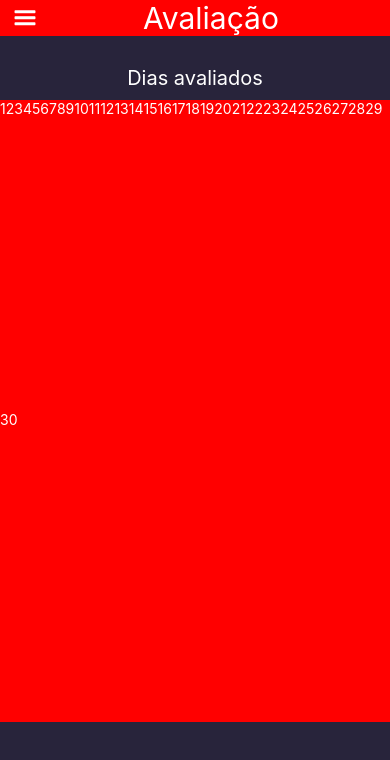
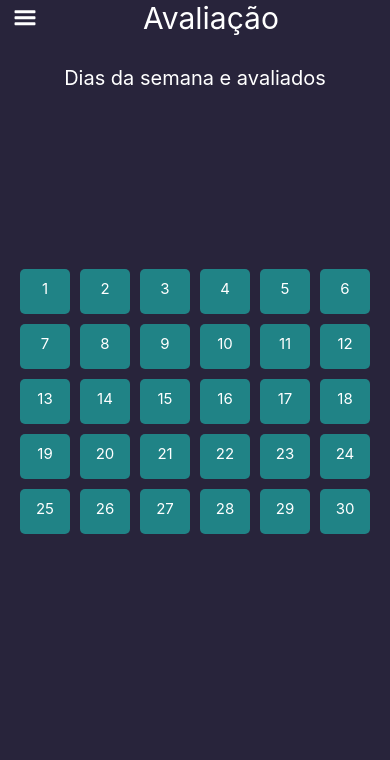
Before and after one commit to denner-august/proximo-nivel, a React Native app: screen /Menu in a window 390 px wide. Shown: the top 760 px of the page. Built offline with nearby package versions, Linux system fonts and the light colour scheme.

Commit message:
adicionando react-paper localStorege e desenvolvendo tela final (menu)

```diff
--- /dev/null
+++ b/components/avaliação/Avaliacao.tsx
@@ -0,0 +1,118 @@
+import { StyleSheet, Text, View, TouchableOpacity } from "react-native";
+import { SafeAreaView } from "react-native-safe-area-context";
+import { AntDesign } from "@expo/vector-icons";
+import { Dimensions } from "react-native";
+import { RadioButton } from "react-native-paper";
+import { useState } from "react";
+
+const windowWidth = Dimensions.get("window").width;
+
+export function Avaliacao({ navigation, route }: any) {
+  const { dia } = route.params;
+  const buttonVoltar = <AntDesign name="back" size={30} color="#fff" />;
+
+  const [NotaDay, setNotaDay] = useState("");
+
+  function SalvarNota() {
+    console.log("salvando");
+  }
+
+  return (
+    <SafeAreaView style={{ flex: 1, backgroundColor: "#28243B" }}>
+      <View style={style.header}>
+        <TouchableOpacity onPress={() => navigation.navigate("Menu")}>
+          {buttonVoltar}
+        </TouchableOpacity>
+        <Text
+          style={{
+            fontSize: 20,
+            color: "white",
+            textAlign: "center",
+            marginLeft: windowWidth / 3.2,
+          }}
+        >
+          dia {dia}
+        </Text>
+      </View>
+
+      <View style={style.avaliacao}>
+        <Text
+          style={{
+            color: "white",
+            fontSize: 20,
+            textAlign: "center",
+            marginTop: 30,
+          }}
+        >
+          Avaliação
+        </Text>
+        <View style={style.notadia}>
+          <RadioButton.Group
+            onValueChange={(value) => setNotaDay(value)}
+            value={NotaDay}
+          >
+            <RadioButton.Item
+              label="Muito ruim"
+              value="Ruim"
+              color="white"
+              labelStyle={{ color: "white" }}
+            />
+            <RadioButton.Item
+              label="Pode Melhorar"
+              value="Médio"
+              color="white"
+              labelStyle={{ color: "white" }}
+            />
+            <RadioButton.Item
+              label="Perfeito"
+              value="Bom"
+              color="white"
+              labelStyle={{ color: "white" }}
+            />
+          </RadioButton.Group>
+        </View>
+
+        <TouchableOpacity style={style.ButtonSalvar} onPress={SalvarNota}>
+          <Text style={{ fontSize: 20, textAlign: "center", color: "#ffff" }}>
+            Salvar
+          </Text>
+        </TouchableOpacity>
+      </View>
+    </SafeAreaView>
+  );
+}
+
+const style = StyleSheet.create({
+  header: {
+    marginTop: 10,
+    paddingHorizontal: 10,
+
+    flexDirection: "row",
+  },
+  avaliacao: {
+    flex: 1,
+    borderRadius: 10,
+    margin: 20,
+  },
+  notadia: {
+    height: 250,
+    borderRadius: 5,
+    margin: 10,
+    marginTop: "30%",
+
+    justifyContent: "center",
+
+    backgroundColor: "#2ca0a8",
+  },
+  ButtonSalvar: {
+    height: 70,
+    margin: 10,
+
+    justifyContent: "center",
+    alignItems: "center",
+    marginTop: "30%",
+
+    backgroundColor: "#2ca0a8",
+    borderRadius: 5,
+  },
+});
--- a/components/menu/menu.tsx
+++ b/components/menu/menu.tsx
@@ -1,17 +1,11 @@
-import {
-  Text,
-  View,
-  StyleSheet,
-  TouchableOpacity,
-  FlatList,
-} from "react-native";
+import { Text, View, StyleSheet, TouchableOpacity } from "react-native";
 
 import { Titulo } from "../ferramentas/titulo";
 import { SafeAreaView } from "react-native-safe-area-context";
 import { Entypo } from "@expo/vector-icons";
 import { useEffect, useState } from "react";
 
-export function Menu() {
+export function Menu({ navigation }: any) {
   const ButtonMenu = <Entypo name="menu" size={30} color="#ffff" />;
 
   const [Dias, setDias] = useState<number[]>([]);
@@ -33,9 +27,16 @@ export function Menu() {
   function RenderNumber() {
     return Dias.map((item, key) => {
       return (
-        <Text style={{ color: "#ffff" }} key={key}>
-          {item}
-        </Text>
+        <TouchableOpacity
+          key={key}
+          onPress={() =>
+            navigation.navigate("Avaliação", {
+              dia: item,
+            })
+          }
+        >
+          <Text style={styles.diaSemana}>{item}</Text>
+        </TouchableOpacity>
       );
     });
   }
@@ -51,7 +52,7 @@ export function Menu() {
 
       <View style={styles.menu}>
         <Text style={{ color: "#ffff", fontSize: 20, textAlign: "center" }}>
-          Dias avaliados
+          Dias da semana e avaliados
         </Text>
 
         <View style={styles.subMenu}>{RenderNumber()}</View>
@@ -69,20 +70,29 @@ const styles = StyleSheet.create({
     flexDirection: "row",
     alignItems: "center",
 
-    backgroundColor: "red",
     paddingLeft: 10,
   },
-
   menu: {
     flex: 2,
     marginTop: 30,
-    // backgroundColor: "blue",
   },
   subMenu: {
     flexDirection: "row",
     flexWrap: "wrap",
-    marginTop: 10,
     height: "80%",
-    backgroundColor: "red",
+    justifyContent: "center",
+    alignContent: "center",
+  },
+
+  diaSemana: {
+    color: "#ffff",
+    backgroundColor: "#208386",
+    textAlign: "center",
+    fontSize: 15,
+    borderRadius: 5,
+    padding: 10,
+    margin: 5,
+    width: 50,
+    height: 45,
   },
 });
--- a/package.json
+++ b/package.json
@@ -17,9 +17,11 @@
     "react": "17.0.2",
     "react-dom": "17.0.2",
     "react-native": "0.68.2",
+    "react-native-paper": "^4.12.4",
     "react-native-safe-area-context": "4.2.4",
     "react-native-screens": "~3.11.1",
-    "react-native-web": "0.17.7"
+    "react-native-web": "0.17.7",
+    "@react-native-async-storage/async-storage": "~1.17.3"
   },
   "devDependencies": {
     "@babel/core": "^7.12.9",
--- a/screens/fluxo.tsx
+++ b/screens/fluxo.tsx
@@ -7,6 +7,7 @@ import { Linguagens } from "../components/apresentação/linguagens";
 import { Descricacao_linguagens } from "../components/apresentação/descricao_linguagens";
 import { Regras } from "../components/apresentação/Regras";
 import { Menu } from "../components/menu/menu";
+import { Avaliacao } from "../components/avaliação/Avaliacao";
 
 const Stack = createNativeStackNavigator();
 
@@ -44,6 +45,11 @@ export function Fluxo() {
           name="Menu"
           component={Menu}
         />
+        <Stack.Screen
+          options={{ headerShown: false }}
+          name="Avaliação"
+          component={Avaliacao}
+        />
       </Stack.Navigator>
     </NavigationContainer>
   );
```
Also changed, not shown: teste.js (deleted, +0 -11 lines), 1 other file (tests, documents, lock files or other folders).
